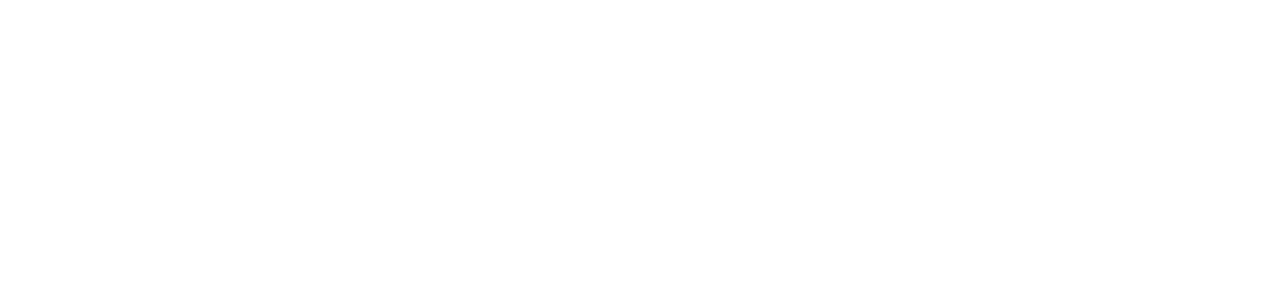
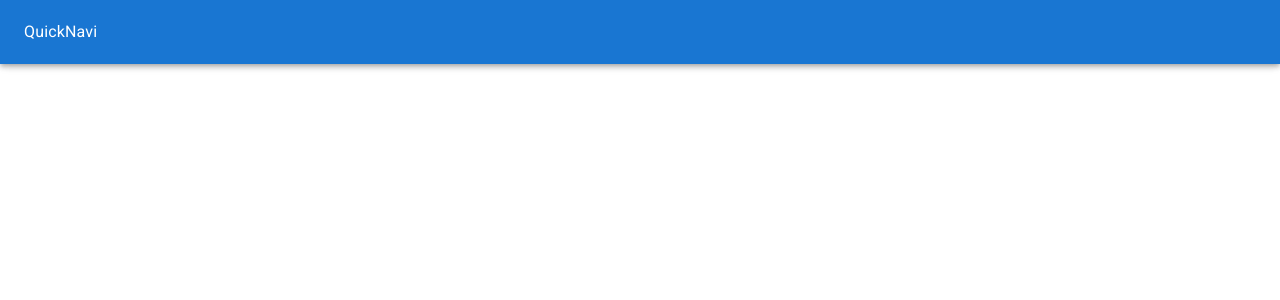
Before and after one commit to sakkke/quicknavi, a React (Vite) app: page / in a window 1280 px wide. Shown: the top 300 px of the page. Built offline with nearby package versions, Linux system fonts and the light colour scheme.

Commit message:
feat: add AppBar

```diff
--- a/src/App.tsx
+++ b/src/App.tsx
@@ -1,7 +1,14 @@
-import { Box } from "@mui/material";
+import { AppBar, Box, Toolbar, Typography } from '@mui/material'
 
 export default function App() {
   return (
-    <Box />
+    <Box>
+      <AppBar>
+        <Toolbar>
+          <Typography>QuickNavi</Typography>
+        </Toolbar>
+      </AppBar>
+      <Toolbar />
+    </Box>
   )
 }
```
